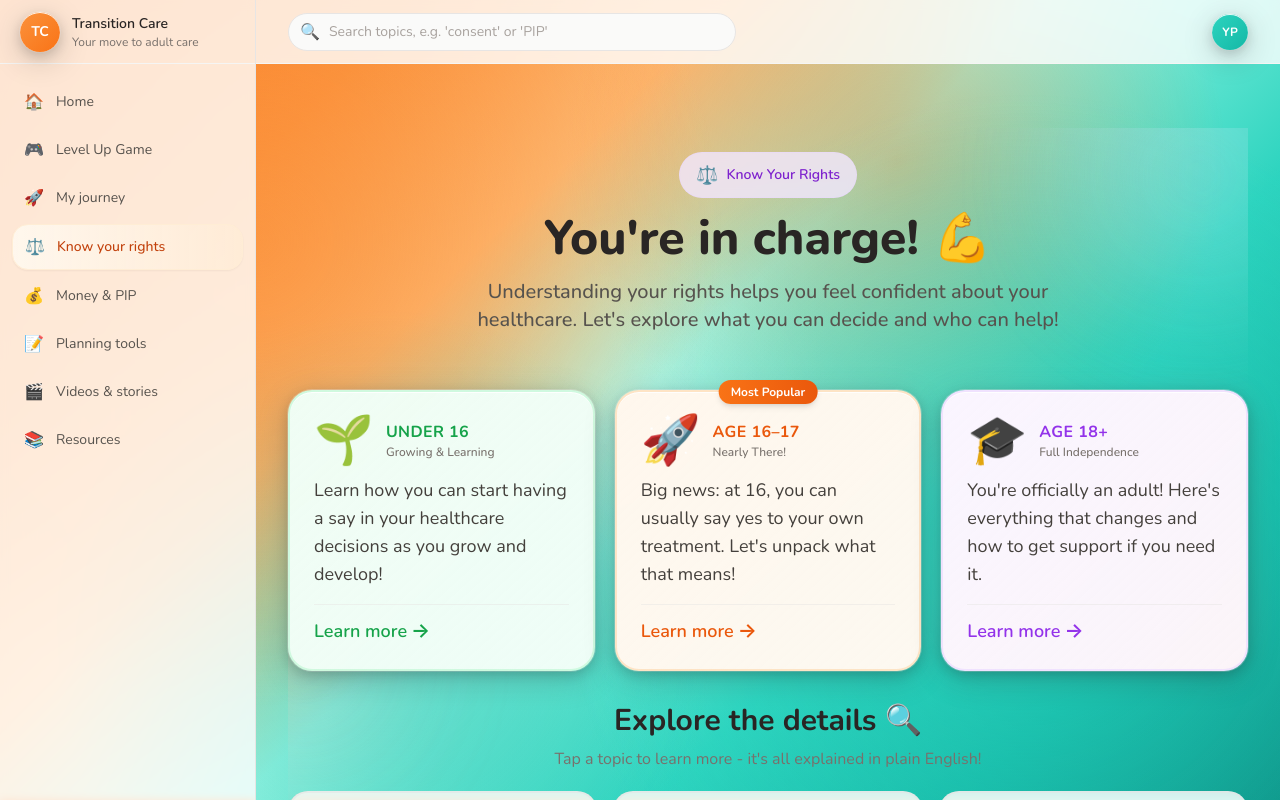
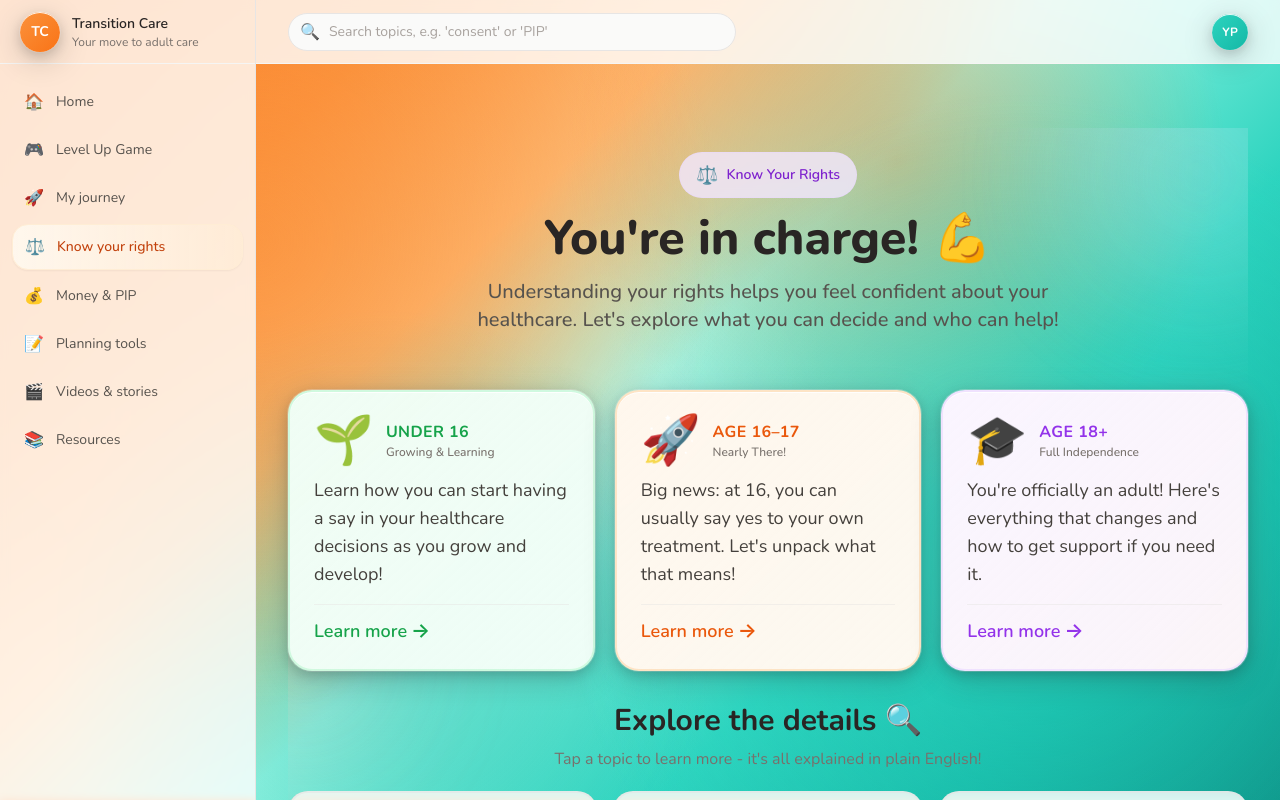
Before and after one commit to tedotedo/transition-helper, a React (Vite) app: page /rights in a window 1280 px wide. Shown: the top 800 px of the page. Built offline with nearby package versions, Linux system fonts and the light colour scheme.

Commit message:
Remove 'Most Popular' badge from Age 16-17 card

```diff
--- a/src/pages/RightsHub.tsx
+++ b/src/pages/RightsHub.tsx
@@ -185,12 +185,6 @@ function AgeCard({ label, tagline, description, emoji, highlight, href, bgGradie
             : 'hover:shadow-card-hover hover:-translate-y-1'
       }`}
     >
-      {highlight && (
-        <div className="absolute -top-3 left-1/2 -translate-x-1/2 px-3 py-1 bg-gradient-to-r from-primary-500 to-primary-600 text-white text-xs font-bold rounded-full shadow-md">
-          Most Popular
-        </div>
-      )}
-
       <div className="flex items-center gap-3 mb-3">
         <span className="text-4xl sm:text-5xl">{emoji}</span>
         <div>
```
